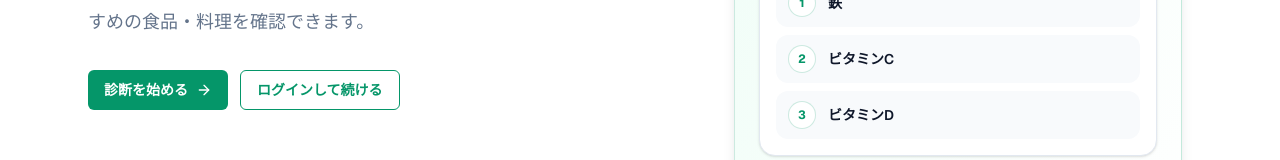
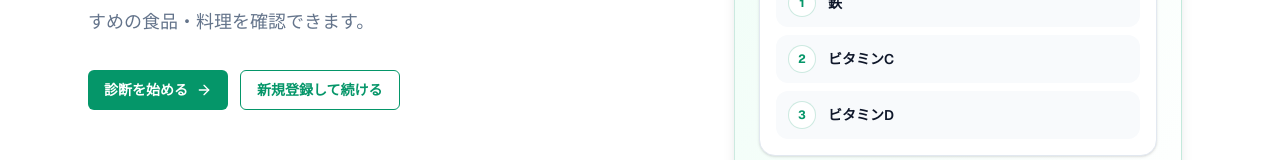
Before and after one commit to arasei/personal-nutrition-app, a Next.js app in the folder web/: page / in a window 1280 px wide. Shown: the part 600-760 px from the top of the page. Built offline with nearby package versions, Linux system fonts and the light colour scheme.

Commit message:
docs: メモ修正

```diff
--- a/web/app/page.tsx
+++ b/web/app/page.tsx
@@ -214,13 +214,13 @@ export default function Home() {
                   />
                 </LinkButton>
 
-                {/* ログインページへの遷移ボタン */}
+                {/* 新規登録ページへの遷移ボタン */}
                 <LinkButton
-                  href="/login"
+                  href="/signup"
                   variant="secondary"
                   className="w-full sm:w-auto"
                 >
-                  ログインして続ける
+                  新規登録して続ける
                 </LinkButton>
               </div>
             </div>
```
